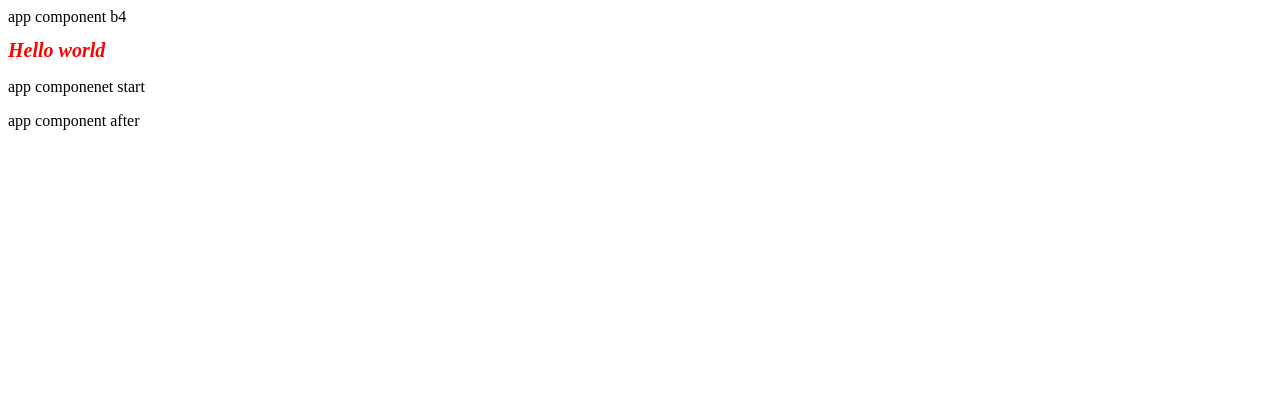
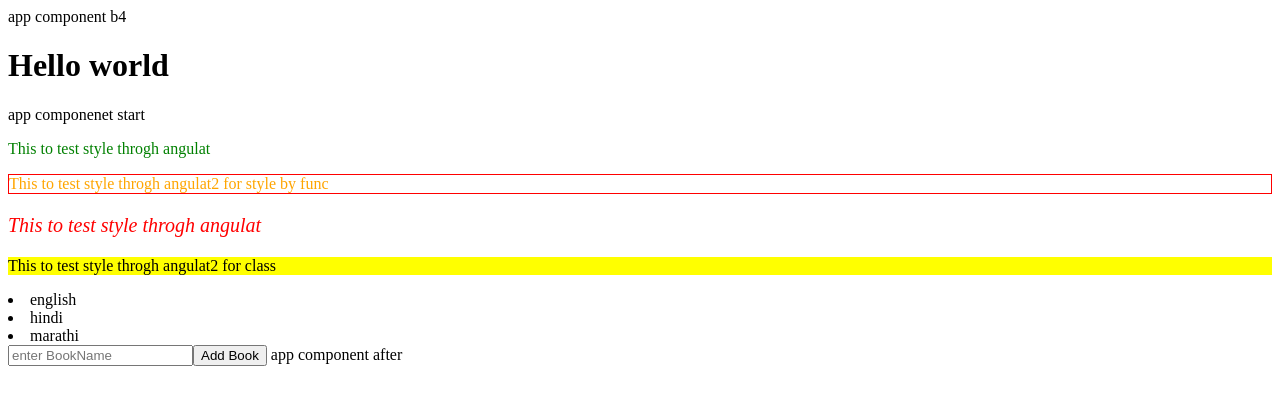
Before and after one commit to lakhan1245/MyFirstProject, an Angular app: page / in a window 1280 px wide. Shown: the top 404 px of the page. Built offline with nearby package versions, Linux system fonts and the light colour scheme.

Commit message:
styles and service

```diff
--- a/src/app/app.component.css
+++ b/src/app/app.component.css
@@ -1,5 +1,15 @@
-.red{
+.background{
     color:red;
     font-size:20px;
     font-style: italic;
 }
+
+.myclass1{
+    background-color: blue;
+    color:blue;
+}
+
+.myclass2{
+    background-color:yellow;
+    color:rgb(0, 0, 0);
+}
--- a/src/app/app.component.html
+++ b/src/app/app.component.html
@@ -1,2 +1,13 @@
 <h1 class="red">Hello world</h1>
 <p> app componenet start</p>
+
+
+<p [style.color]="'green'">This to test style throgh angulat</p>
+
+<p [ngStyle]='getstyle()'>This to test style throgh angulat2 for style by func</p>
+
+<p [class.background]="'true'">This to test style throgh angulat</p>
+<p [ngClass]='configObject2'>This to test style throgh angulat2 for class</p>
+<li *ngFor="let i of mybook3 ">{{i}}</li>
+
+<input type="text" [(ngModel)]="book" placeholder="enter BookName" /> <input type="button" value="Add Book" (click)="addBook(book)"    />
--- a/src/app/app.component.ts
+++ b/src/app/app.component.ts
@@ -1,4 +1,5 @@
 import { Component } from '@angular/core';
+import { LibraryService } from './library.service';
 
 @Component({
   selector: 'app-root',
@@ -8,6 +9,38 @@ import { Component } from '@angular/core';
 export class AppComponent {
   title = 'app';
 
+configObject={'border':'1px solid red' , 'color':'red'}
+
+configObject2={'myclass1':'false' , 'myclass2':'myfunc()'}
+
+mybook3:string[];
+
+
+myfunc()
+{
+return true;
+
+}
+getstyle()
+{
+
+  this.configObject.color='orange';
+  return this.configObject;
+
+}
+
+
+constructor(private myservice:LibraryService)
+{
+   this.mybook3=this.myservice.books;
+}
+
+addBook(book:string)
+{
+  this.myservice.books.push(book);
+}
+
+
 
 
 
--- a/src/app/app.module.ts
+++ b/src/app/app.module.ts
@@ -4,6 +4,7 @@ import { FormsModule} from '@angular/forms';
 
 
 import { AppComponent } from './app.component';
+import { LibraryService } from './library.service';
 
 
 @NgModule({
@@ -13,7 +14,7 @@ import { AppComponent } from './app.component';
   imports: [
     BrowserModule,FormsModule
   ],
-  providers: [],
+  providers: [LibraryService],
   bootstrap: [AppComponent]
 })
 export class AppModule { }
--- /dev/null
+++ b/src/app/library.service.ts
@@ -0,0 +1,16 @@
+import { Injectable } from '@angular/core';
+
+@Injectable()
+export class LibraryService {
+
+  constructor() {
+
+
+
+   }
+   books= ['english','hindi','marathi'];
+
+
+
+
+}
--- a/src/styles.css
+++ b/src/styles.css
@@ -1 +1,5 @@
 /* You can add global styles to this file, and also import other style files */
+.background{
+
+    color:red;
+}
```
Also changed, not shown: src/app/myfirstservice.service.ts (added, +11 -0 lines), 2 other files (tests, documents, lock files or other folders).
